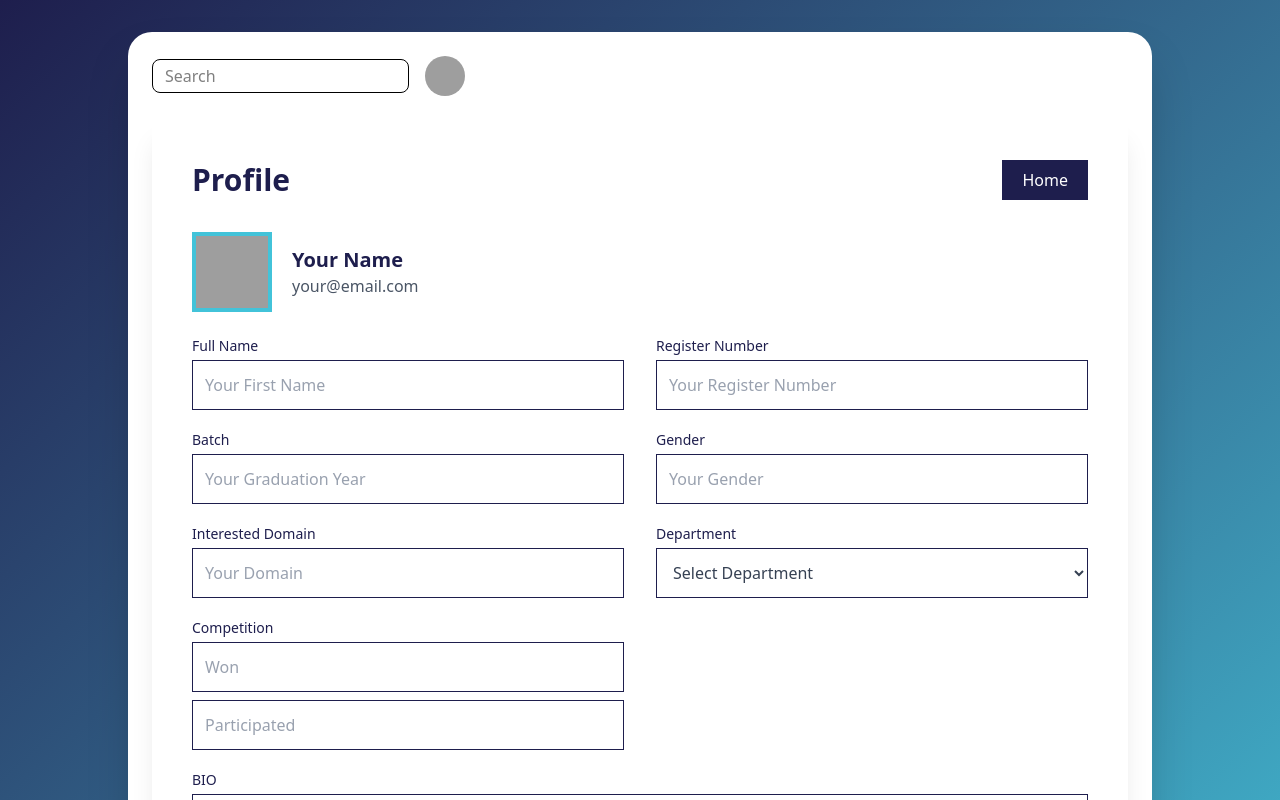
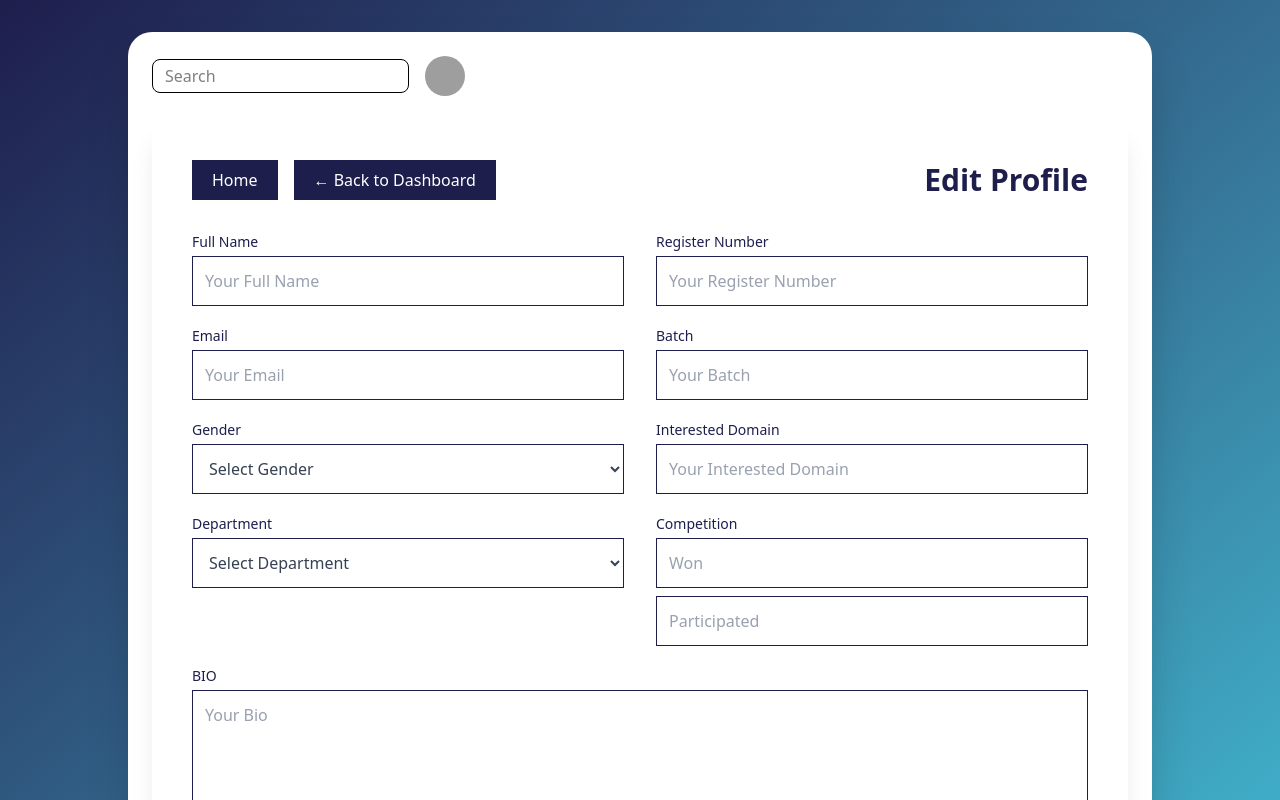
Before and after one commit to Santhoshkumar044/competition-Frontend, a React (Vite) app: page /profile in a window 1280 px wide. Shown: the top 800 px of the page. Built offline with nearby package versions, Linux system fonts and the light colour scheme; no server answers; grey boxes are pictures that could not be loaded.

Commit message:
Profile card completed

```diff
--- a/src/App.jsx
+++ b/src/App.jsx
@@ -33,8 +33,10 @@
 //   );
 // }
 
+import { BrowserRouter as Router, Routes, Route } from "react-router-dom";
+import { ToastContainer } from "react-toastify";
+import "react-toastify/dist/ReactToastify.css";
 
-import { BrowserRouter as Router, Routes, Route } from "react-router-dom";
 import HomePage from "./pages/HomePage";
 import H from "./pages/H";
 import UserDashboard from './pages/UserDashboard';
@@ -48,24 +50,31 @@ import Login from "./pages/Login";
 import AdminDashboard from "./pages/AdminDashboard";
 import EventManagementApp from "./pages/Template";
 
-
 export default function App() {
   return (
     <Router>
+      <ToastContainer
+        position="top-center"
+        autoClose={5000}
+        hideProgressBar={false}
+        newestOnTop={true}
+        closeOnClick
+        rtl={false}
+        pauseOnFocusLoss
+        draggable
+        pauseOnHover
+        theme="dark"
+      />
+
       <Routes>
         <Route path="/" element={<HomePage />} />
         <Route path="/host-dashboard" element={<AdminDashboard />} />
         <Route path="/user" element={<UserDashboard />} />
         <Route path="/profile" element={<ProfilePage />} />
-
-        {/* Create Pages */}
         <Route path="/create-competition" element={<CreateCompetition />} />
         <Route path="/create-event" element={<CreateEvent />} />
-
-        {/* 🛠️ Add Edit Routes */}
         <Route path="/edit-competition/:id" element={<EditCompetition />} />
         <Route path="/edit-event/:id" element={<EditEvent />} />
-
         <Route path="/event-form" element={<EventForm />} />
         <Route path="/home" element={<H />} />
         <Route path="/login" element={<Login />} />
--- a/src/components/ProfileCard.jsx
+++ b/src/components/ProfileCard.jsx
@@ -1,37 +1,47 @@
 import React, { useEffect, useState } from "react";
 import { useNavigate } from "react-router-dom";
+import { toast } from "react-toastify";
 
 const ProfileCard = () => {
   const navigate = useNavigate();
-  const [profile, setProfile] = useState({});
   const [formData, setFormData] = useState({
     fullName: "",
-    registerNumber: "",
+    RegNo: "",
+    email: "",
     batch: "",
-    gender: "",
+    Gender: "",
     domain: "",
-    department: "",
+    Dept: "",
     competitionWon: "",
     competitionParticipated: "",
     bio: "",
   });
 
   useEffect(() => {
-    fetch("/api/profile/me", {  //concern
-      credentials: "include",
+    fetch("/api/profile/me", { credentials: "include" })
+      .then(async (res) => {
+        if (res.status === 401) {
+          console.warn("🛑 Unauthorized. Skipping profile fetch.");
+          return {};
+        }
+        return res.json();
       })
-      .then(res => res.json())
-      .then(data => {
-        setProfile(data);
+      .then((data) => {
+        if (!data || Object.keys(data).length === 0) {
+          console.warn("Empty profile data or unauthorized.");
+          return;
+        }
+
         setFormData({
           fullName: data.fullName || "",
-          registerNumber: data.registerNumber || "",
+          RegNo: data.RegNo || "",
+          email: data.email || "",
           batch: data.batch || "",
-          gender: data.gender || "",
+          Gender: data.Gender || "",
           domain: data.domain || "",
-          department: data.department || "",
-          competitionWon: data.competitionWon || "",
-          competitionParticipated: data.competitionParticipated || "",
+          Dept: data.Dept || "",
+          competitionWon: data.competitionStats?.won?.toString() || "",
+          competitionParticipated: data.competitionStats?.attended?.toString() || "",
           bio: data.bio || "",
         });
       });
@@ -41,112 +51,99 @@ const ProfileCard = () => {
     setFormData({ ...formData, [e.target.name]: e.target.value });
   };
 
-  const handleSubmit = () => {
-    fetch("/api/profile/create", {
+  const handleSubmit = async () => {
+    const requiredFields = [
+      "fullName", "RegNo", "email", "batch", "Gender", "domain", "Dept", "bio",
+      "competitionWon", "competitionParticipated"
+    ];
+
+    const emptyFields = requiredFields.filter((field) => !formData[field]);
+    if (emptyFields.length > 0) {
+      toast.warn(`Please fill all required fields: ${emptyFields.join(", ")}`);
+      return;
+    }
+
+    const payload = {
+      fullName: formData.fullName,
+      RegNo: formData.RegNo,
+      email: formData.email,
+      batch: formData.batch,
+      Gender: formData.Gender,
+      domain: formData.domain,
+      Dept: formData.Dept,
+      bio: formData.bio,
+      competitionStats: {
+        won: isNaN(Number(formData.competitionWon)) ? 0 : Number(formData.competitionWon),
+        attended: isNaN(Number(formData.competitionParticipated)) ? 0 : Number(formData.competitionParticipated)
+      }
+    };
+
+    try {
+      const response = await fetch("/api/profile/create", {
         method: "POST",
-      headers: {
-        "Content-Type": "application/json",
-      },
+        headers: { "Content-Type": "application/json" },
         credentials: "include",
-      body: JSON.stringify(formData),
-    })
-      .then(res => res.json())
-      .then(data => alert("Profile Updated Successfully!",data))//remove later
-      .catch(err => alert("Error updating profile.",err.message));//remove later
+        body: JSON.stringify(payload),
+      });
+
+      const result = await response.json();
+
+      if (response.ok) {
+        toast.success("🎉 Profile saved successfully!", { theme: 'dark' });
+
+        // Redirect to dashboard after delay
+        setTimeout(() => {
+          navigate("/user");
+        }, 1500);
+      } else {
+        throw new Error(result.error || "Failed to save profile.");
+      }
+    } catch (error) {
+      console.error("❌ Save error:", error);
+      toast.error("Something went wrong. Please try again.");
+    }
   };
 
   return (
     <div className="bg-white/80 backdrop-blur-xl shadow-xl p-10 w-full text-[#1e1e4d] font-sans">
-      {/* Header */}
-      <div className="flex items-center justify-between mb-8">
-        <h1 className="text-3xl font-bold">Profile</h1>
+      <div className="flex items-center justify-between mb-8 gap-4">
+        <div className="flex gap-4">
           <button
             onClick={() => navigate("/home")}
             className="bg-[#1e1e4d] hover:bg-[#42c3d9] text-white px-5 py-2 transition-all"
           >
             Home
           </button>
+          <button
+            onClick={() => navigate("/user")}
+            className="bg-[#1e1e4d] hover:bg-[#42c3d9] text-white px-5 py-2 transition-all"
+          >
+            ← Back to Dashboard
+          </button>
+        </div>
+        <h1 className="text-3xl font-bold">Edit Profile</h1>
       </div>
 
-      {/* Profile Info */}
-      <div className="flex items-center mb-6">
-        <img
-          src="https://randomuser.me/api/portraits/women/44.jpg"
-          alt="Profile"
-          className="w-20 h-20 border-4 border-[#42c3d9]"
-          // removed rounded-full here
-        />
-        <div className="ml-5">
-          <h2 className="text-xl font-semibold">{profile.name || "Your Name"}</h2>
-          <p className="text-gray-600">{profile.email || "your@email.com"}</p>
-        </div>
-      </div>
-
-      {/* Form Fields */}
       <div className="grid grid-cols-1 md:grid-cols-2 gap-x-8 gap-y-5">
-        <div>
-          <label className="block text-sm mb-1 font-medium">Full Name</label>
-          <input
-            name="fullName"
-            value={formData.fullName}
-            onChange={handleChange}
-            className="w-full p-3 bg-white border border-[#1e1e4d] placeholder-gray-400"
-            placeholder="Your First Name"
-          />
-        </div>
-
-        <div>
-          <label className="block text-sm mb-1 font-medium">Register Number</label>
-          <input
-            name="registerNumber"
-            value={formData.registerNumber}
-            onChange={handleChange}
-            className="w-full p-3 bg-white border border-[#1e1e4d] placeholder-gray-400"
-            placeholder="Your Register Number"
-          />
-        </div>
-
-        <div>
-          <label className="block text-sm mb-1 font-medium">Batch</label>
-          <input
-            name="batch"
-            value={formData.batch}
-            onChange={handleChange}
-            className="w-full p-3 bg-white border border-[#1e1e4d] placeholder-gray-400"
-            placeholder="Your Graduation Year"
-          />
-        </div>
+        <Input label="Full Name" name="fullName" value={formData.fullName} onChange={handleChange} />
+        <Input label="Register Number" name="RegNo" value={formData.RegNo} onChange={handleChange} />
+        <Input label="Email" name="email" type="email" value={formData.email} onChange={handleChange} />
+        <Input label="Batch" name="batch" value={formData.batch} onChange={handleChange} />
 
         <div>
           <label className="block text-sm mb-1 font-medium">Gender</label>
-          <input
-            name="gender"
-            value={formData.gender}
-            onChange={handleChange}
-            className="w-full p-3 bg-white border border-[#1e1e4d] placeholder-gray-400"
-            placeholder="Your Gender"
-          />
+          <select name="Gender" value={formData.Gender} onChange={handleChange} className="w-full p-3 bg-white border border-[#1e1e4d] text-gray-700">
+            <option value="" disabled>Select Gender</option>
+            <option value="Male">Male</option>
+            <option value="Female">Female</option>
+          </select>
         </div>
 
-        <div>
-          <label className="block text-sm mb-1 font-medium">Interested Domain</label>
-          <input
-            name="domain"
-            value={formData.domain}
-            onChange={handleChange}
-            className="w-full p-3 bg-white border border-[#1e1e4d] placeholder-gray-400"
-            placeholder="Your Domain"
-          />
-        </div>
+        <Input label="Interested Domain" name="domain" value={formData.domain} onChange={handleChange} />
 
         <div>
           <label className="block text-sm mb-1 font-medium">Department</label>
-          <select
-            name="department"
-            value={formData.department}
-            onChange={handleChange}
-            className="w-full p-3 bg-white border border-[#1e1e4d] text-gray-700"
-          >
+          <select name="Dept" value={formData.Dept} onChange={handleChange} className="w-full p-3 bg-white border border-[#1e1e4d] text-gray-700">
             <option value="" disabled>Select Department</option>
             <option>CSE</option>
             <option>IT</option>
@@ -195,7 +192,6 @@ const ProfileCard = () => {
         </div>
       </div>
 
-      {/* Save Button */}
       <div className="flex justify-end mt-8">
         <button
           onClick={handleSubmit}
@@ -208,4 +204,18 @@ const ProfileCard = () => {
   );
 };
 
+const Input = ({ label, name, value, onChange, type = "text" }) => (
+  <div>
+    <label className="block text-sm mb-1 font-medium">{label}</label>
+    <input
+      name={name}
+      type={type}
+      value={value}
+      onChange={onChange}
+      className="w-full p-3 bg-white border border-[#1e1e4d] placeholder-gray-400"
+      placeholder={`Your ${label}`}
+    />
+  </div>
+);
+
 export default ProfileCard;
```
Lines whose indentation alone changed are shown as unchanged.
